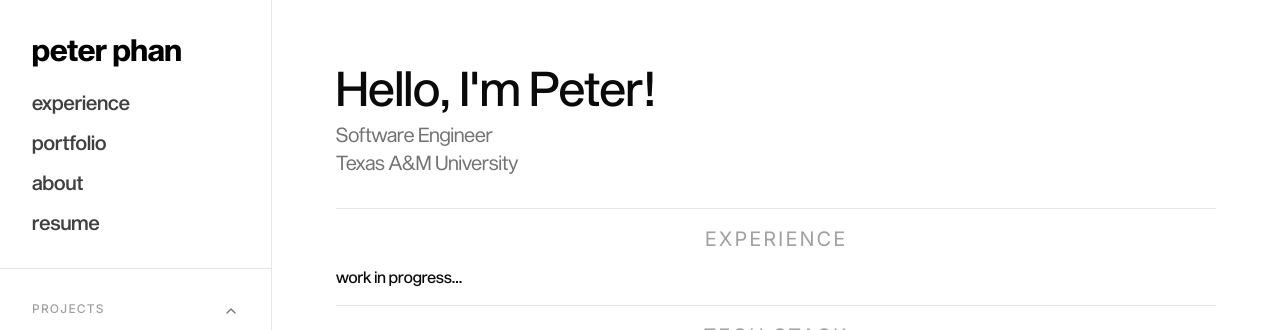
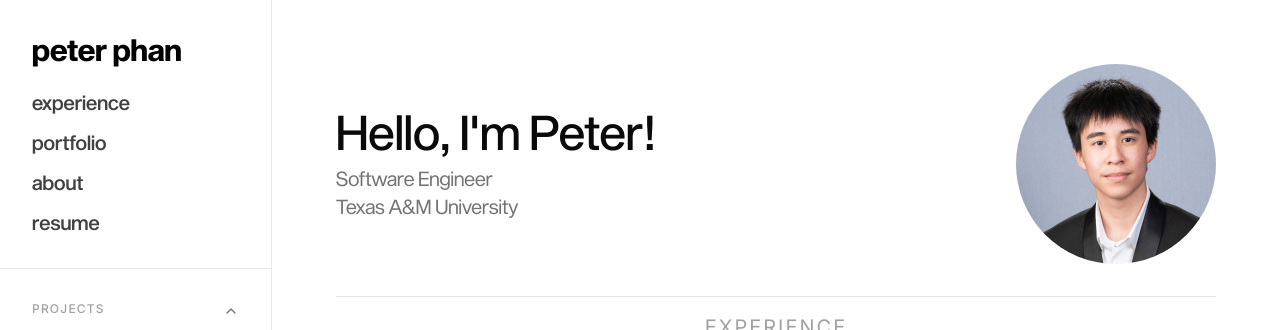
Before and after one commit to peterphann/peterphan-dev, a Next.js app: page / in a window 1280 px wide. Shown: the top 330 px of the page. Built offline with nearby package versions, Linux system fonts and the light colour scheme.

Commit message:
add headshot

```diff
--- a/src/app/page.tsx
+++ b/src/app/page.tsx
@@ -2,11 +2,13 @@ import ProjectsSection from "@/components/sections/projects-section";
 import StackSection from "@/components/sections/stack-section";
 import ExperienceSection from "@/components/sections/experience-section";
 import AboutSection from "@/components/sections/about-section";
+import Image from "next/image";
 
 export default function Home() {
 
   return <main className={"space-y-4"}>
-    <section className={"w-full pb-4"}>
+    <section className={"w-full pb-4 flex justify-between items-center"}>
+      <div>
         <p className={"w-full text-5xl mb-2"}>
           Hello, I&#39;m Peter!
         </p>
@@ -15,6 +17,9 @@ export default function Home() {
           <p>Software Engineer</p>
           <p>Texas A&M University</p>
         </div>
+      </div>
+
+      <Image src={"/images/headshot.jpg"} className={"rounded-full w-50 h-50"} alt={""} width={500} height={500} />
     </section>
 
     <ExperienceSection />
```
Also changed, not shown: public/images/headshot.jpg (added). Lines whose indentation alone changed are shown as unchanged.
